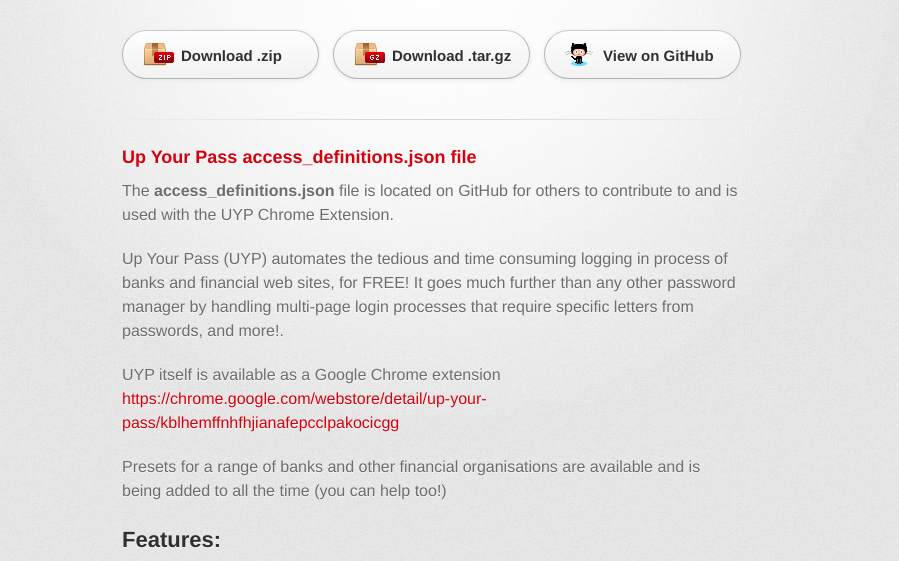
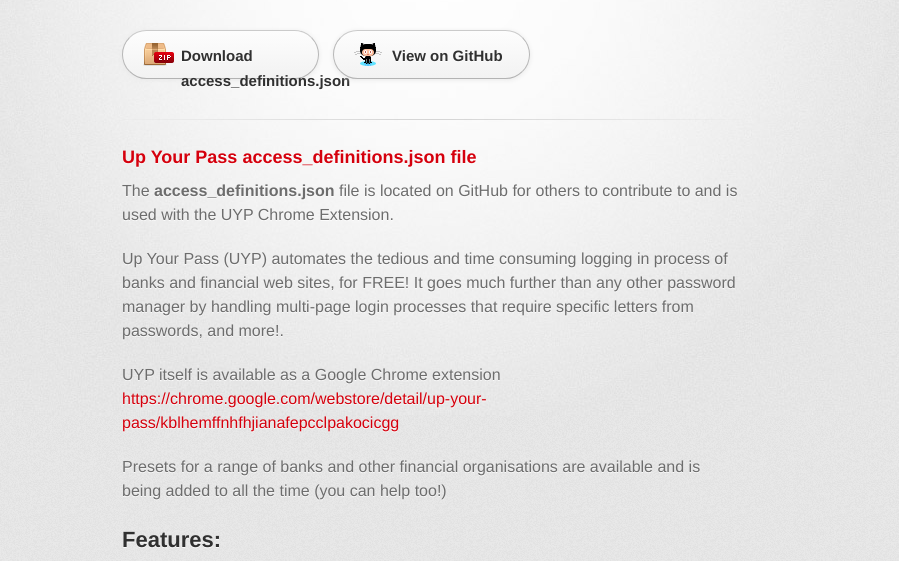
Before and after one commit to deejbee/uyp, a plain HTML site: page index.html in a window 1280 px wide. Shown: the part 158-719 px from the top of the page, without its empty margins (208-1107 px from the left). Drawn offline with Linux system fonts and the light colour scheme; a web font is replaced by a local one.

Commit message:
Update index.html

```diff
--- a/index.html
+++ b/index.html
@@ -23,8 +23,7 @@
         </header>
 
         <section id="downloads" class="clearfix">
-          <a href="https://github.com/deejbee/uyp/zipball/master" id="download-zip" class="button"><span>Download .zip</span></a>
-          <a href="https://github.com/deejbee/uyp/tarball/master" id="download-tar-gz" class="button"><span>Download .tar.gz</span></a>
+          <a href="https://raw.githubusercontent.com/deejbee/uyp/master/access_definitions.json" id="download-zip" class="button"><span>Download access_definitions.json</span></a>
           <a href="https://github.com/deejbee/uyp" id="view-on-github" class="button"><span>View on GitHub</span></a>
         </section>
 
```
